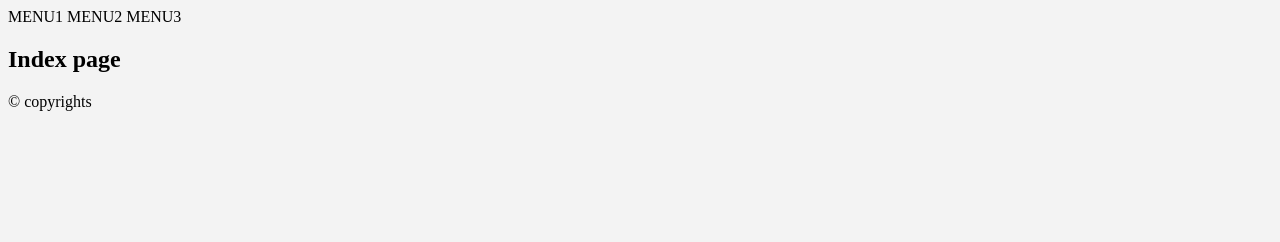
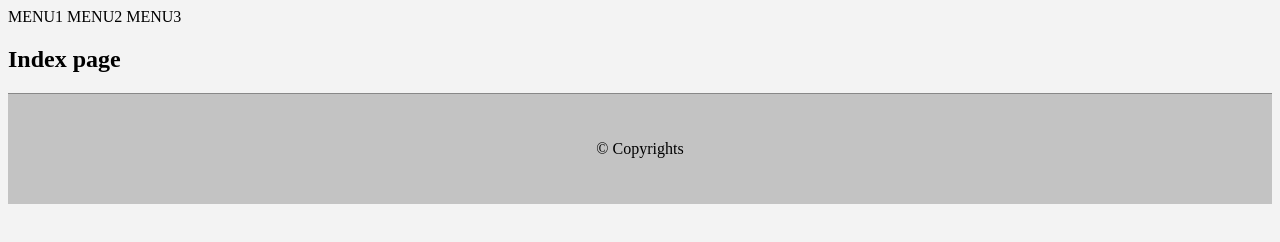
Before and after one commit to coding-ghost-leejey/htmx1, a plain HTML site: page index.html in a window 1280 px wide. Drawn offline with Linux system fonts and the light colour scheme.

Commit message:
구조변경

```diff
--- a/css/common.css
+++ b/css/common.css
@@ -15,3 +15,10 @@ body {
 .menu3 {
   background-color: dodgerblue;
 }
+
+.page-footer {
+  text-align: center;
+  padding: 30px 0;
+  background-color: rgba(0, 0, 0, 0.2);
+  border-top: 1px solid rgba(0, 0, 0, 0.3);
+}
--- a/index.html
+++ b/index.html
@@ -10,21 +10,15 @@
 </head>
 
 <body>
-    <header>
-        <nav>
-            <a hx-get="menu1.html" hx-target=".sub-contents">MENU1</a>
-            <a hx-get="menu2.html" hx-target=".sub-contents">MENU2</a>
-            <a hx-get="menu3.html" hx-target=".sub-contents">MENU3</a>
-        </nav>
+    <header hx-get="./layouts/header.html" hx-trigger="load" class="page-header">
+
     </header>
     <main>
         <h2>Index page</h2>
         <div class="sub-contents"></div>
     </main>
 
-    <footer>
-        &copy; copyrights
-    </footer>
+    <footer hx-get="./layouts/footer.html" hx-trigger="load" class="page-footer"></footer>
 
 </body>
 
--- /dev/null
+++ b/layouts/footer.html
@@ -0,0 +1 @@
+<p>&copy; Copyrights</p>
--- /dev/null
+++ b/layouts/header.html
@@ -0,0 +1,5 @@
+<nav>
+    <a hx-get="./layouts/menu1.html" hx-target=".sub-contents">MENU1</a>
+    <a hx-get="menu2.html" hx-target=".sub-contents">MENU2</a>
+    <a hx-get="menu3.html" hx-target=".sub-contents">MENU3</a>
+</nav>
```
Also changed, not shown: layouts/menu1.html (renamed from menu1.html).
